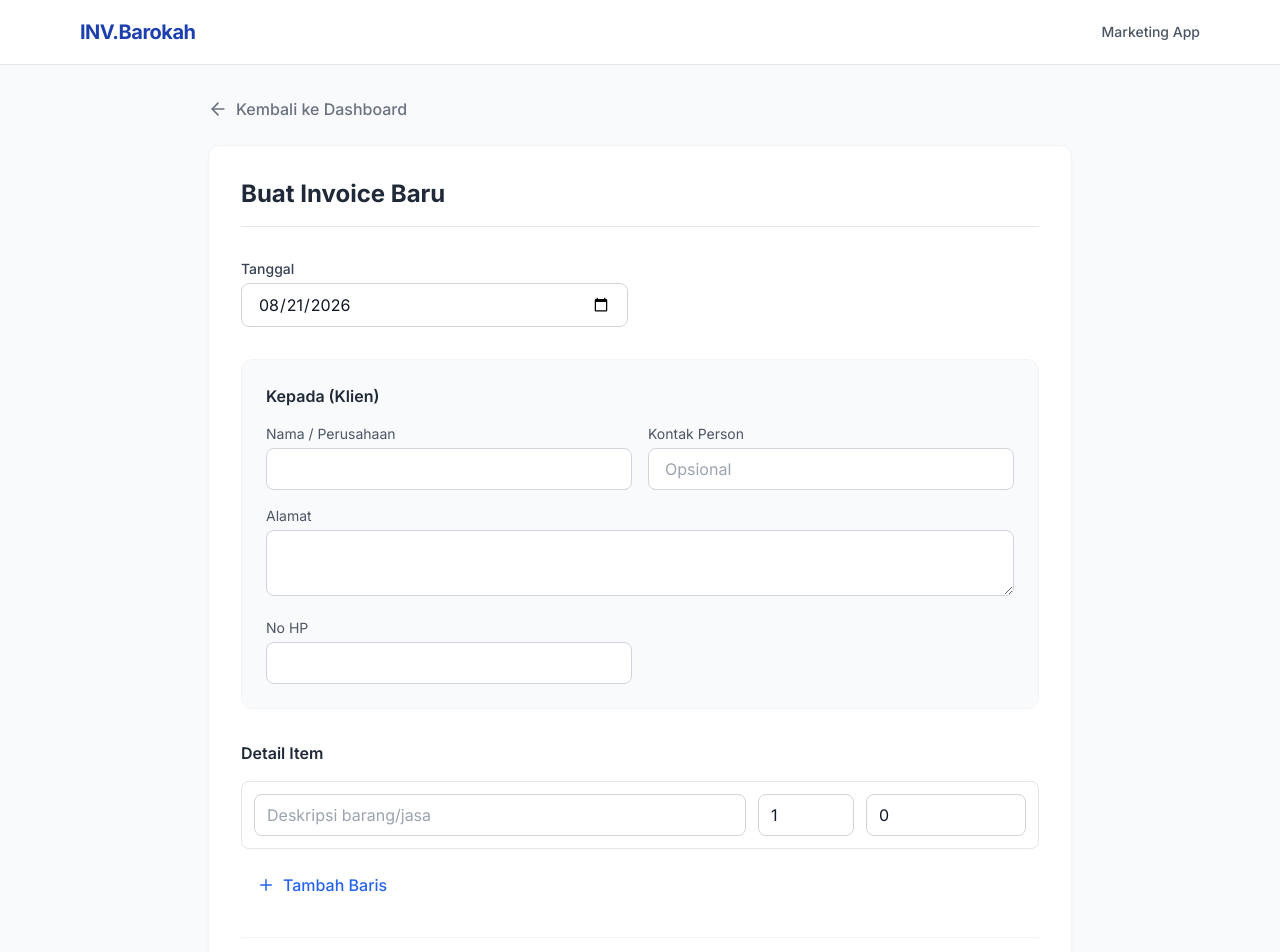
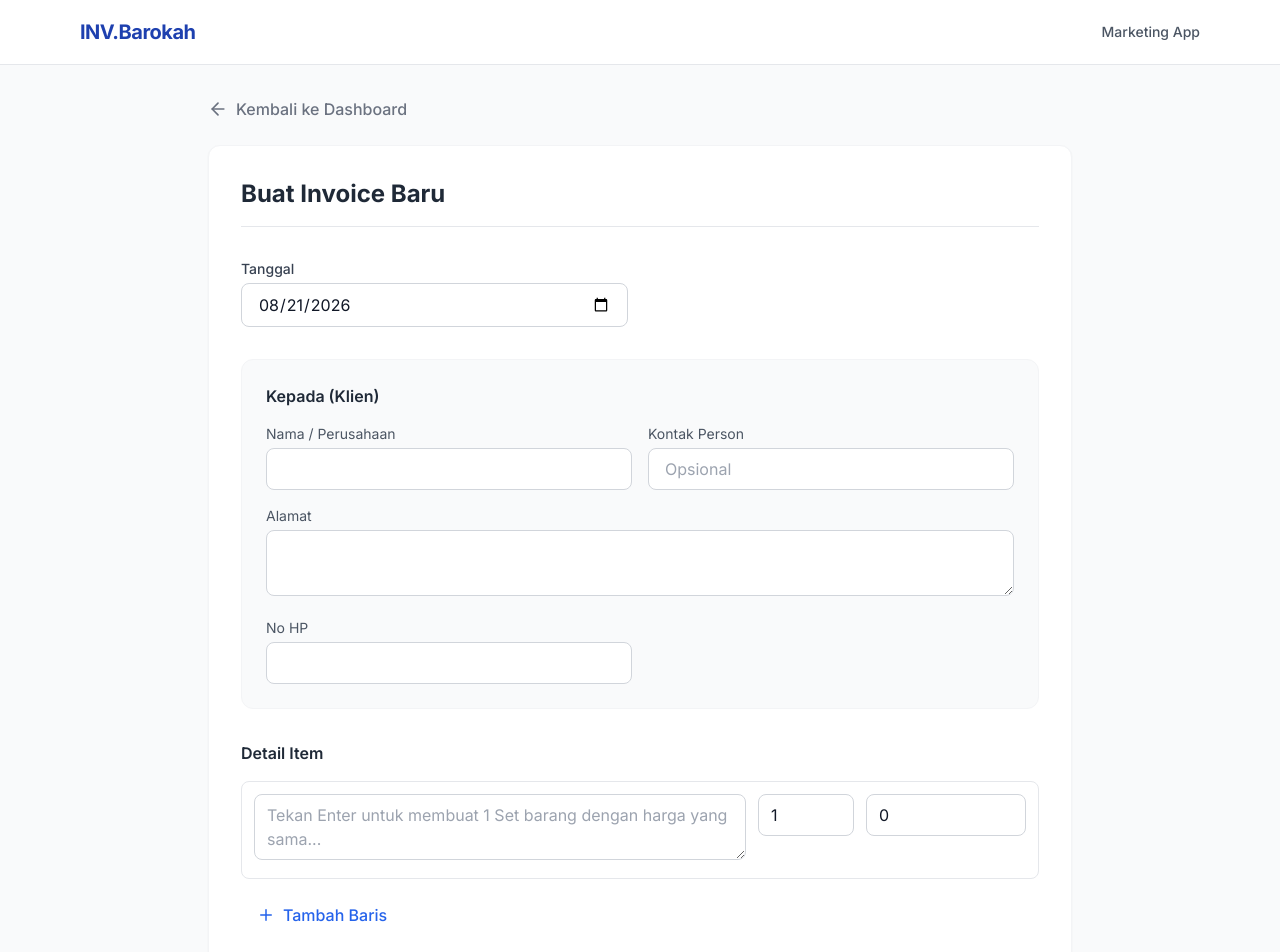
Before and after one commit to androbuddiesgit/INV, a Next.js app: page /invoice/new in a window 1280 px wide. Shown: the top 952 px of the page. Built offline with nearby package versions, Linux system fonts and the light colour scheme.

Commit message:
Support item sets

```diff
--- a/src/app/DashboardClient.tsx
+++ b/src/app/DashboardClient.tsx
@@ -161,8 +161,8 @@ export default function DashboardClient({ initialInvoices }: { initialInvoices:
                                       {/* eslint-disable-next-line @typescript-eslint/no-explicit-any */}
                                       {inv.items.map((item: any) => (
                                         <tr key={item.id}>
-                                          <td className="p-2 text-gray-700">{item.description}</td>
-                                          <td className="p-2 text-center text-gray-700">{item.qty}</td>
+                                          <td className="p-2 text-gray-700 whitespace-pre-wrap leading-tight">{item.description}</td>
+                                          <td className="p-2 text-center text-gray-700">{item.qty} Pcs</td>
                                           <td className="p-2 text-right text-gray-700">{item.price.toLocaleString('id-ID')}</td>
                                           <td className="p-2 text-right font-medium text-gray-800">{item.total.toLocaleString('id-ID')}</td>
                                         </tr>
--- a/src/app/invoice/InvoiceForm.tsx
+++ b/src/app/invoice/InvoiceForm.tsx
@@ -121,11 +121,12 @@ export default function InvoiceForm({ initialData }: { initialData?: any }) {
                 <div key={field.id} className="flex flex-col sm:flex-row gap-3 items-start bg-white p-3 border border-gray-200 rounded-lg">
                   <div className="flex-1 w-full">
                     <label className="block text-xs text-gray-500 mb-1 sm:hidden">Deskripsi</label>
-                    <input
+                    <textarea
                       {...register(`items.${index}.description`)}
-                      placeholder="Deskripsi barang/jasa"
+                      placeholder="Tekan Enter untuk membuat 1 Set barang dengan harga yang sama..."
                       required
-                      className="w-full border-gray-300 border rounded-lg px-3 py-2 outline-none focus:ring-2 focus:ring-blue-500"
+                      rows={2}
+                      className="w-full border-gray-300 border rounded-lg px-3 py-2 outline-none focus:ring-2 focus:ring-blue-500 resize-y"
                     />
                   </div>
                   <div className="w-full sm:w-24">
--- a/src/app/invoice/[id]/InvoiceView.tsx
+++ b/src/app/invoice/[id]/InvoiceView.tsx
@@ -182,16 +182,25 @@ export default function InvoiceView({ invoice, settings }: { invoice: any, setti
               </tr>
             </thead>
             <tbody>
-              {/* eslint-disable-next-line @typescript-eslint/no-explicit-any */}
-              {invoice.items.map((item: any, i: number) => (
-                <tr key={item.id} className="border-b border-black text-center">
-                  <td className="border-r border-black p-2">{i + 1}</td>
-                  <td className="border-r border-black p-2 text-left">{item.description}</td>
-                  <td className="border-r border-black p-2">{item.qty} Pcs</td>
-                  <td className="border-r border-black p-2 text-right">{item.price.toLocaleString('id-ID')}</td>
-                  <td className="p-2 text-right">{item.total.toLocaleString('id-ID')}</td>
-                </tr>
-              ))}
+              {(() => {
+                let currentNo = 1;
+                // eslint-disable-next-line @typescript-eslint/no-explicit-any
+                return invoice.items.map((item: any) => {
+                  const lines = item.description.split('\n');
+                  const numbers = lines.map((_: any, index: number) => currentNo + index).join('\n');
+                  currentNo += lines.length;
+
+                  return (
+                    <tr key={item.id} className="border-b border-black text-center">
+                      <td className="border-r border-black p-2 align-top whitespace-pre-wrap leading-tight">{numbers}</td>
+                      <td className="border-r border-black p-2 text-left align-top whitespace-pre-wrap leading-tight">{item.description}</td>
+                      <td className="border-r border-black p-2 align-middle">{item.qty} Pcs</td>
+                      <td className="border-r border-black p-2 text-right align-middle">{item.price.toLocaleString('id-ID')}</td>
+                      <td className="p-2 text-right align-middle">{item.total.toLocaleString('id-ID')}</td>
+                    </tr>
+                  );
+                });
+              })()}
 
               {/* Fill empty rows if needed to make it look like the template */}
               {[...Array(Math.max(0, 3 - invoice.items.length))].map((_, i) => (
```
